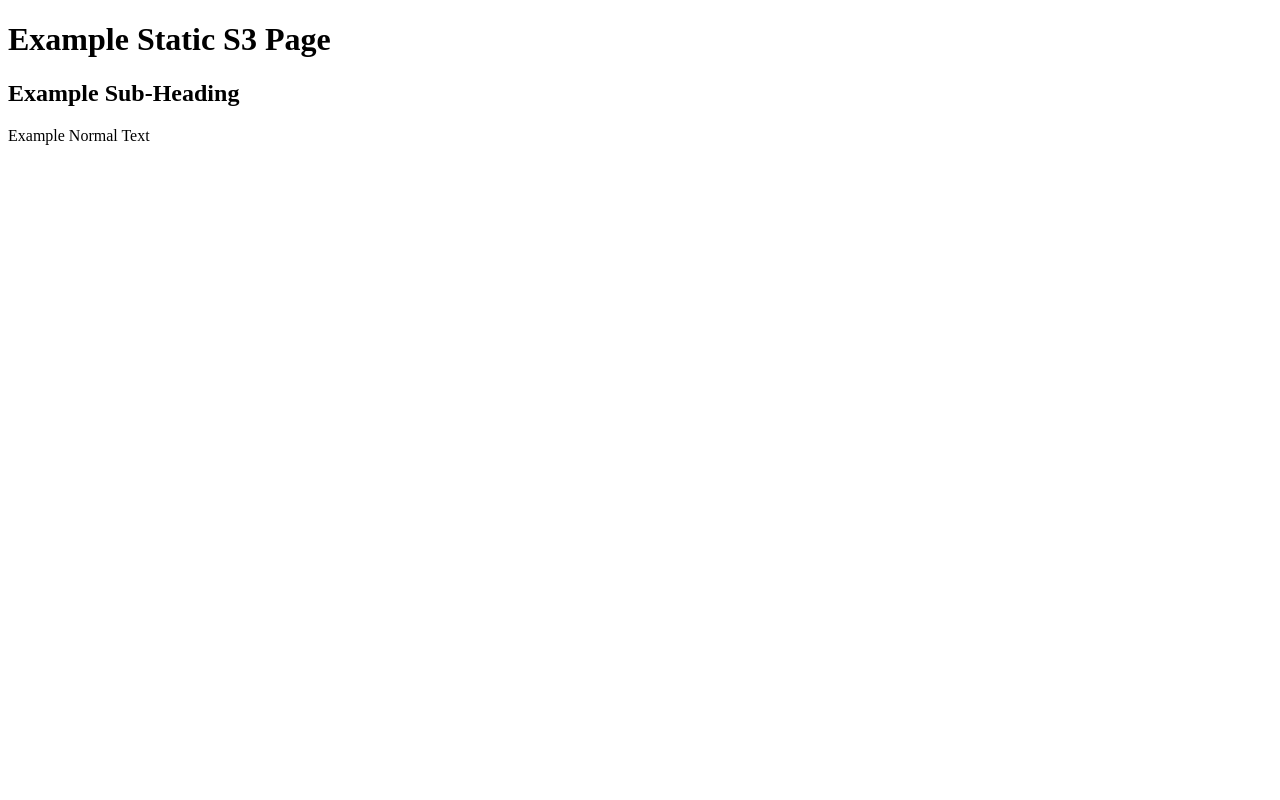
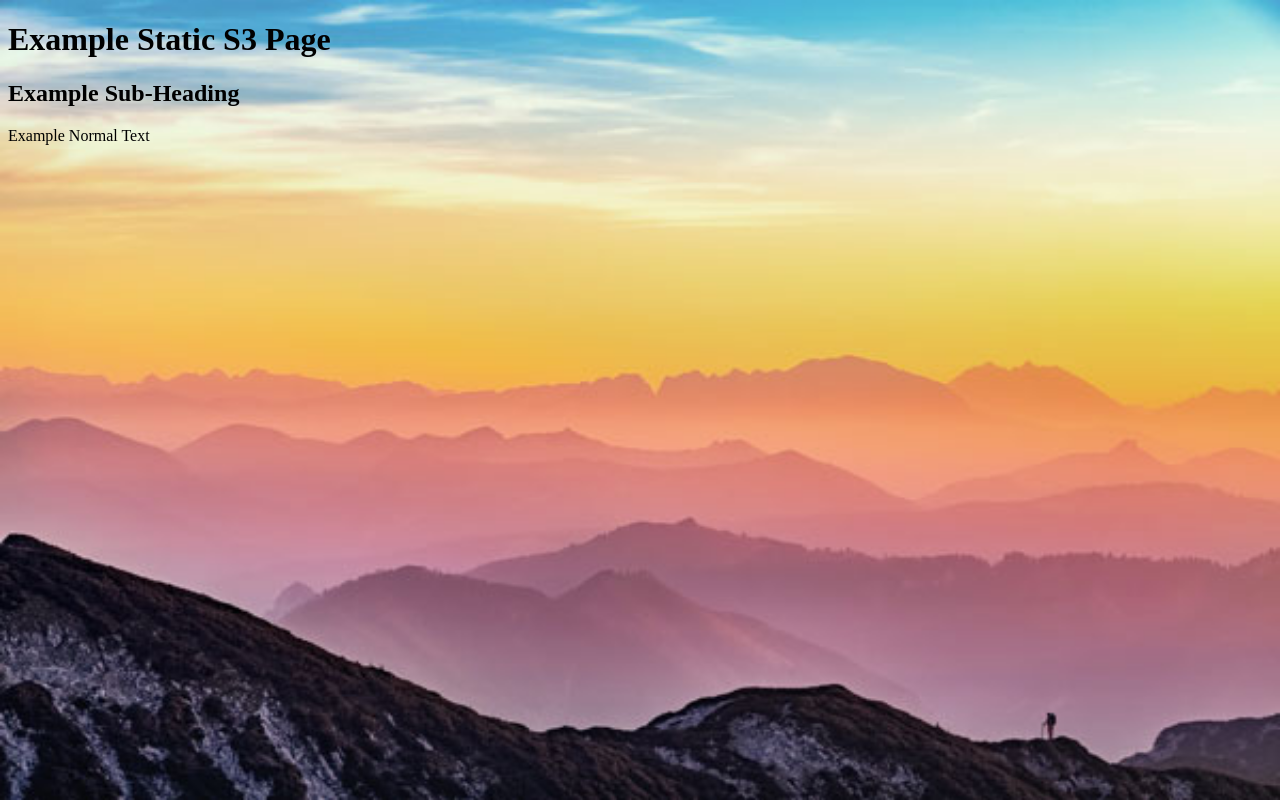
Before and after one commit to samfitzgerald/terraform-practice-static-site, a plain HTML site: page index.html in a window 1280 px wide. Drawn offline with Linux system fonts and the light colour scheme.

Commit message:
added images directory and added image to index

```diff
--- a/index.html
+++ b/index.html
@@ -1,5 +1,10 @@
 <!DOCTYPE html>
-<html>
+<html style="
+   background-image: url('./images/mountains.jpg');
+   background-repeat: no-repeat;
+   background-attachment: fixed;
+   background-size: 100% 100%;
+">
    <head>
       <title>HTML Layout using Tables</title>
    </head>
```
Also changed, not shown: images/mountains.jpg (added).
